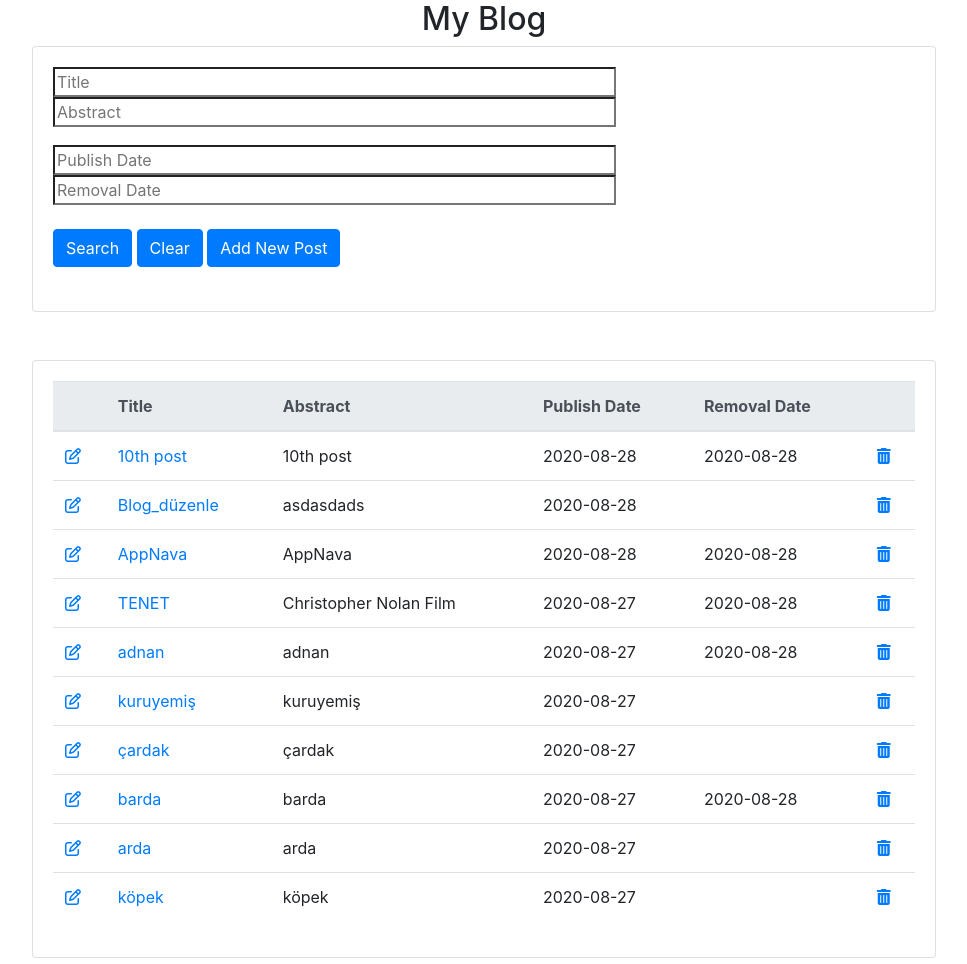
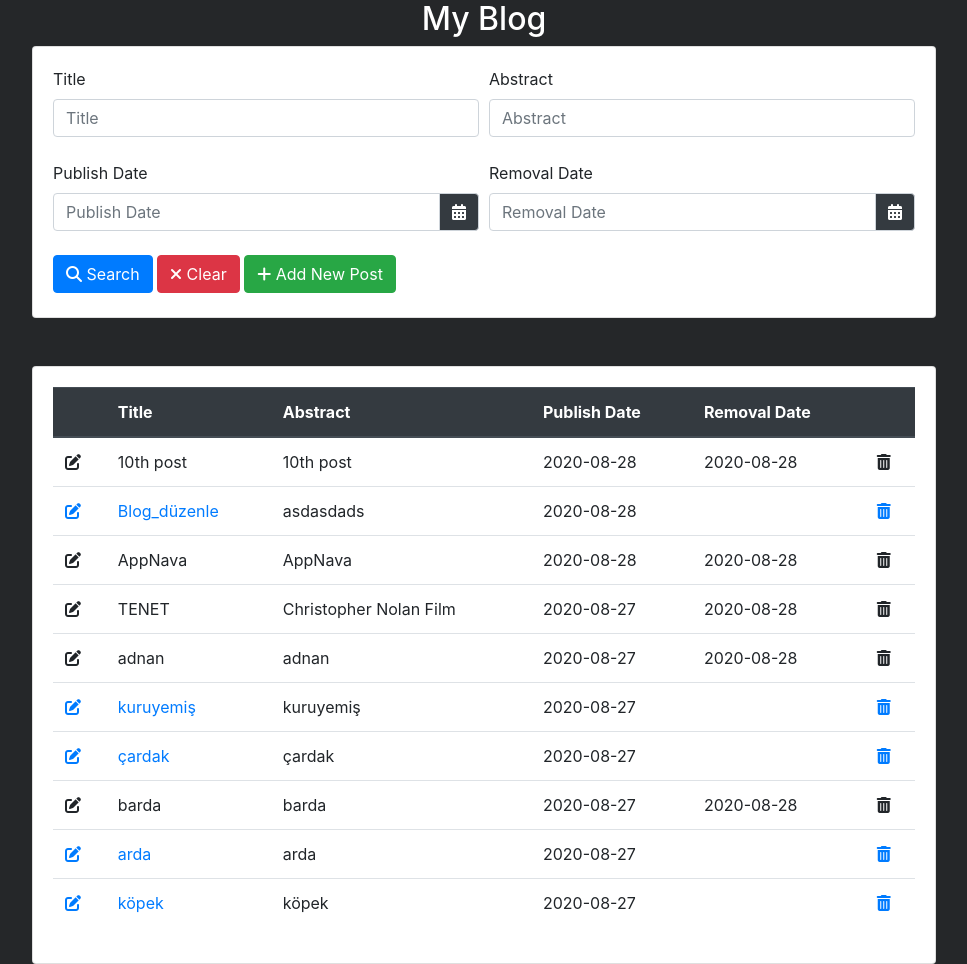
Before and after one commit to ardaakcabuyuk/AppNava-Blog-Django, a Django app: page /search/ in a window 1280 px wide. Shown: the whole page, without its empty margins (156-1123 px from the left). Run offline with Django 3.2, Linux system fonts and the light colour scheme; data comes from the database, SQL or seed files in the repository; both versions use the stored data as it was after the commit; some libraries are stand-ins or nearby versions.

Commit message:
bug fixes/added more css

```diff
--- a/my_blog/blogs/templates/blogs/add_blog.html
+++ b/my_blog/blogs/templates/blogs/add_blog.html
@@ -10,12 +10,13 @@
   	<style type="text/css">
   		html,
   		body {
+        background-color: rgb(37,39,41);
   		  height:100%
   		}
   	</style>
   </head>
   <body>
-    <h3 class="text-center">Create Post</h1>
+    <h3 class="text-center" style="color:white">Create Post</h1>
     <div class="card mx-auto" style="width: 56.5rem;">
     	<div class="card-body">
         <form action="" method="POST">
--- a/my_blog/blogs/templates/blogs/edit_blog.html
+++ b/my_blog/blogs/templates/blogs/edit_blog.html
@@ -10,12 +10,13 @@
   	<style type="text/css">
   		html,
   		body {
+        background-color: rgb(37,39,41);
   		  height:100%
   		}
   	</style>
   </head>
   <body>
-    <h3 class="text-center">Edit Post</h1>
+    <h3 class="text-center" style="color:white">Edit Post</h1>
     <div class="card mx-auto" style="width: 56.5rem;">
     	<div class="card-body">
         <form action="" method="POST">
--- a/my_blog/blogs/templates/blogs/homepage.html
+++ b/my_blog/blogs/templates/blogs/homepage.html
@@ -11,25 +11,46 @@
   	<style type="text/css">
   		html,
   		body {
+        background-color: rgb(37,39,41);
   		  height:100%
   		}
   	</style>
   </head>
   <body>
-    <h2 class="text-center">My Blog</h1>
-     <div class="card mx-auto" style="width: 56.5rem;">
+    <h2 class="text-center" style="color:white">My Blog</h1>
+    <div class="card mx-auto" style="width: 56.5rem; height: 17rem;">
       <div class="card-body">
         <form action="/search/" method="get">
-            <div class="row justify-content-center">
-              <div class="col"><input type="search" name="title" placeholder="Title" size="50"></div>
-              <div class="col"><input type="search" name="abstract" placeholder="Abstract" size="50"></div><br/><br/>
-              <div class="col"><input type="search" name="publish_date" placeholder="Publish Date" size="50"></div>
-              <div class="col"><input type="search" name="removal_date" placeholder="Removal Date" size="50"></div>
+          <div class="form-row justify-content-center">
+            <div class="col-md-6">
+              <label for="validationTitle">Title</label>
+              <input type="search" class="form-control" id="validationTitle" name="title" placeholder="Title" size="50">
+              <br/>
+              <label for="validationPublishDate">Publish Date</label>
+              <div class="input-group">
+                <input type="search" class="form-control" id="validationPublishDate" name="publish_date" placeholder="Publish Date" size="50">
+                <div class="input-group-append">
+                  <span class="input-group-text bg-dark" id="inputGroupAppend1"><i class="fas fa-calendar-alt" style="color:white"></i></span>
+                </div>
+              </div>
+            </div>
+            <div class="col-md-6">
+              <label for="validationAbstract">Abstract</label>
+              <input type="search" class="form-control" id="validationAbstract" name="abstract" placeholder="Abstract" size="50">
+              <br/>
+              <label for="validationRemovalDate">Removal Date</label>
+              <div class="input-group">
+                <input type="search" class="form-control" id="validationRemovalDate" name="removal_date" placeholder="Removal Date" size="50">
+                <div class="input-group-append">
+                  <span class="input-group-text bg-dark" id="inputGroupAppend2"><i class="fas fa-calendar-alt" style="color:white"></i></span>
+                </div>
+              </div>
+            </div>
           </div>
           </br>
-            <input type="submit" class="btn btn-primary" value="Search">
-            <input type="reset" class="btn btn-primary"  value="Clear">
-            <a href="/addblog/" class="btn btn-primary">Add New Post</a>
+          <button type="submit" class="btn btn-primary"><i class="fas fa-search"></i> Search</button>
+          <button type="reset" class="btn btn-danger"><i class="fas fa-times"></i> Clear</button>
+          <a href="/addblog/" class="btn btn-success"><i class="fas fa-plus"></i> Add New Post</a>
         </form>
         <br>
       </div>
--- a/my_blog/blogs/templates/blogs/post.html
+++ b/my_blog/blogs/templates/blogs/post.html
@@ -3,8 +3,8 @@
 {% block content %}
 <div class="card mx-auto" style="width: 56.5rem;">
   <div class="card-body">
-    <h3>{{blog.title}}</h3>
-    <h5>{{blog.abstract}}</h5>
+    <h3><b>{{blog.title}}</b></h3>
+    <h5><i>{{blog.abstract}}</i></h5>
     <h6>on {{blog.publish_date}}</h6>
     {{blog.body|safe|linebreaks}}
   </div>
--- a/my_blog/blogs/templates/blogs/posts.html
+++ b/my_blog/blogs/templates/blogs/posts.html
@@ -4,7 +4,7 @@
 <div class="card mx-auto" style="width: 56.5rem;">
 	<div class="card-body">
 		<table class="table" style="width=100%">
-			<thead class="thead-light">
+			<thead class="thead-dark">
 				<tr>
 					<th></th>
 					<th scope="col">Title</th>
@@ -16,12 +16,30 @@
 			</thead>
 			{% for blog in object_list %}
 				<tr>
-					<td scope="row"><a href="{% url 'edit_blog' pk=blog.id %}"><i class='far fa-edit'</i></a></td>
-					<td><a href="/blogs/{{blog.id}}">{{blog.title}}</a></td>
+					<td>
+						{% if blog.removal_date == None %}
+							<a href="{% url 'edit_blog' pk=blog.id %}"><i class="fas fa-edit"</a>
+						{% else %}
+							<i class='fas fa-edit'</i>
+						{% endif %}
+					</td>
+					<td>
+						{% if blog.removal_date == None %}
+							<a href="/blogs/{{blog.id}}">{{blog.title}}</a>
+						{% else %}
+							{{blog.title}}
+						{% endif %}
+					</td>
 					<td>{{blog.abstract}}</td>
 					<td>{{blog.publish_date|date:"Y-m-d"}}</td>
 					<td>{{blog.removal_date|date:"Y-m-d"}}</td>
-					<td><a href="{% url 'delete_blog' pk=blog.id %}"><i class="fa fa-trash"></i></a></td>
+					<td>
+						{% if blog.removal_date == None %}
+							<a href="{% url 'delete_blog' pk=blog.id %}"><i class="fas fa-trash-alt"></i></a>
+						{% else %}
+							<i class="fas fa-trash-alt"></i>
+						{% endif %}
+					</td>
 				</tr>
 			{% endfor %}
 		</table>
--- a/my_blog/blogs/templates/blogs/results.html
+++ /dev/null
@@ -1,30 +0,0 @@
-{% extends "blogs/homepage.html" %}
-
-{% block content %}
-<div class="card mx-auto" style="width: 56.5rem;">
-	<div class="card-body">
-		<table class="table" style="width=100%">
-			<thead class="thead-light">
-				<tr>
-					<th></th>
-					<th scope="col">Title</th>
-					<th scope="col">Abstract</th>
-					<th scope="col">Publish Date</th>
-					<th scope="col">Removal Date</th>
-					<th></th>
-				</tr>
-			</thead>
-			{% for blog in queryset %}
-				<tr>
-					<td scope="row"><a href="{% url 'edit_blog' pk=blog.id %}"><i class='far fa-edit'</i></a></td>
-					<td><a href="/blogs/{{blog.id}}">{{blog.title}}</a></td>
-					<td>{{blog.abstract}}</td>
-					<td>{{blog.publish_date|date:"Y-m-d"}}</td>
-					<td>{{blog.removal_date|date:"Y-m-d"}}</td>
-					<td><a href="{% url 'delete_blog' pk=blog.id %}"><i class="fa fa-trash"></i></a></td>
-				</tr>
-			{% endfor %}
-		</table>
-	</div>
-</div>
-{% endblock %}
--- a/my_blog/blogs/views.py
+++ b/my_blog/blogs/views.py
@@ -65,7 +65,7 @@ def search(request):
         qs = qs.filter(removal_date__icontains=removal_date_query)
 
     context = {
-        "queryset": qs
+        "object_list": qs
     }
 
-    return render(request, "blogs/results.html", context)
+    return render(request, "blogs/posts.html", context)
```
Also changed, not shown: my_blog/db.sqlite3. Lines whose indentation alone changed are shown as unchanged.
